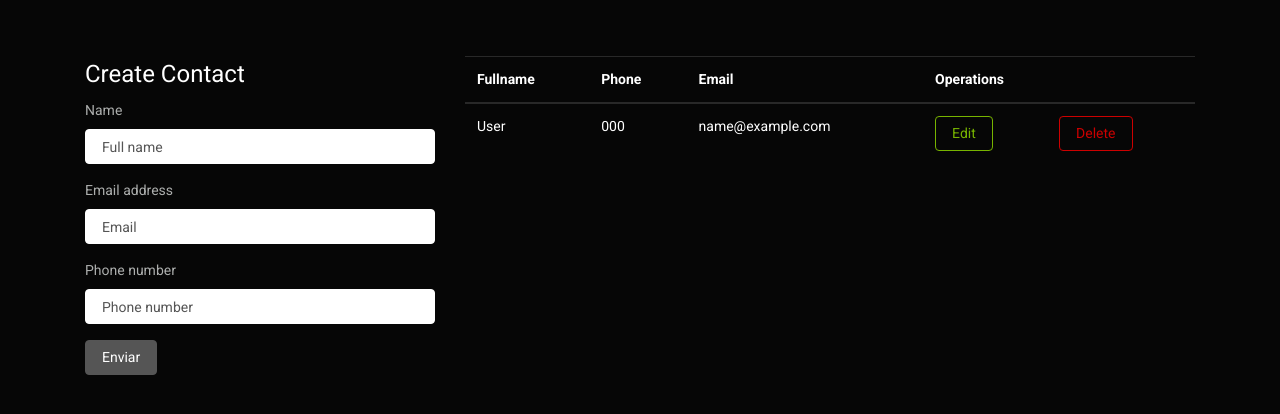
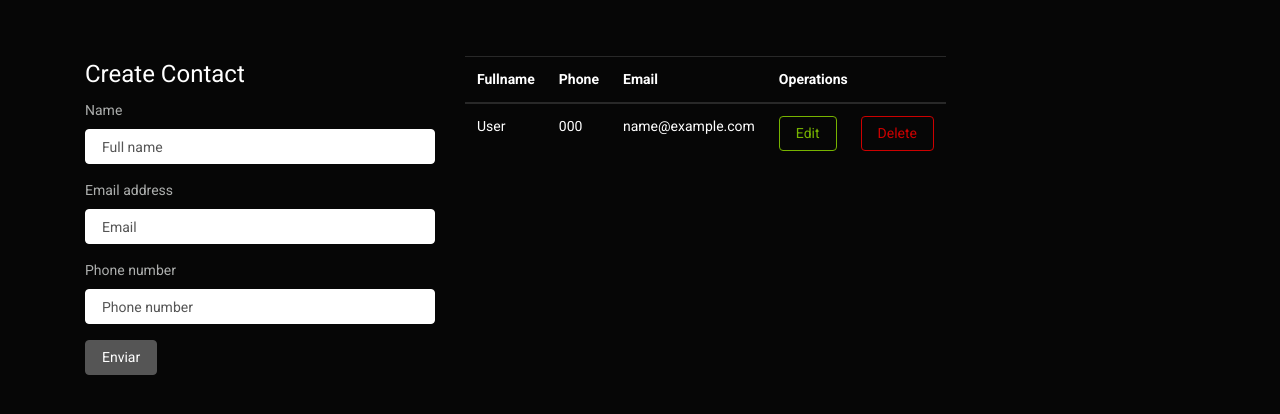
Before and after one commit to davidsgv/contact-app, a Flask app: page / in a window 1280 px wide. Shown: the part 55-469 px from the top of the page. Run offline with Flask 2, Linux system fonts and the light colour scheme; tables that the repository leaves empty or names only in its code hold one stand-in row (values such as "Sample post"); some libraries are stand-ins or nearby versions.

Commit message:
updated Readme.md and add responsives tables

```diff
--- a/templates/index.html
+++ b/templates/index.html
@@ -44,7 +44,7 @@
 {% endblock %}
 
 {% block table %}
-    <table class="table table-hover">
+    <table class="table table-hover table-responsive">
         <thead>
             <tr>
                 <th scope="col">Fullname</th>
```
Also changed, not shown: README.md.
